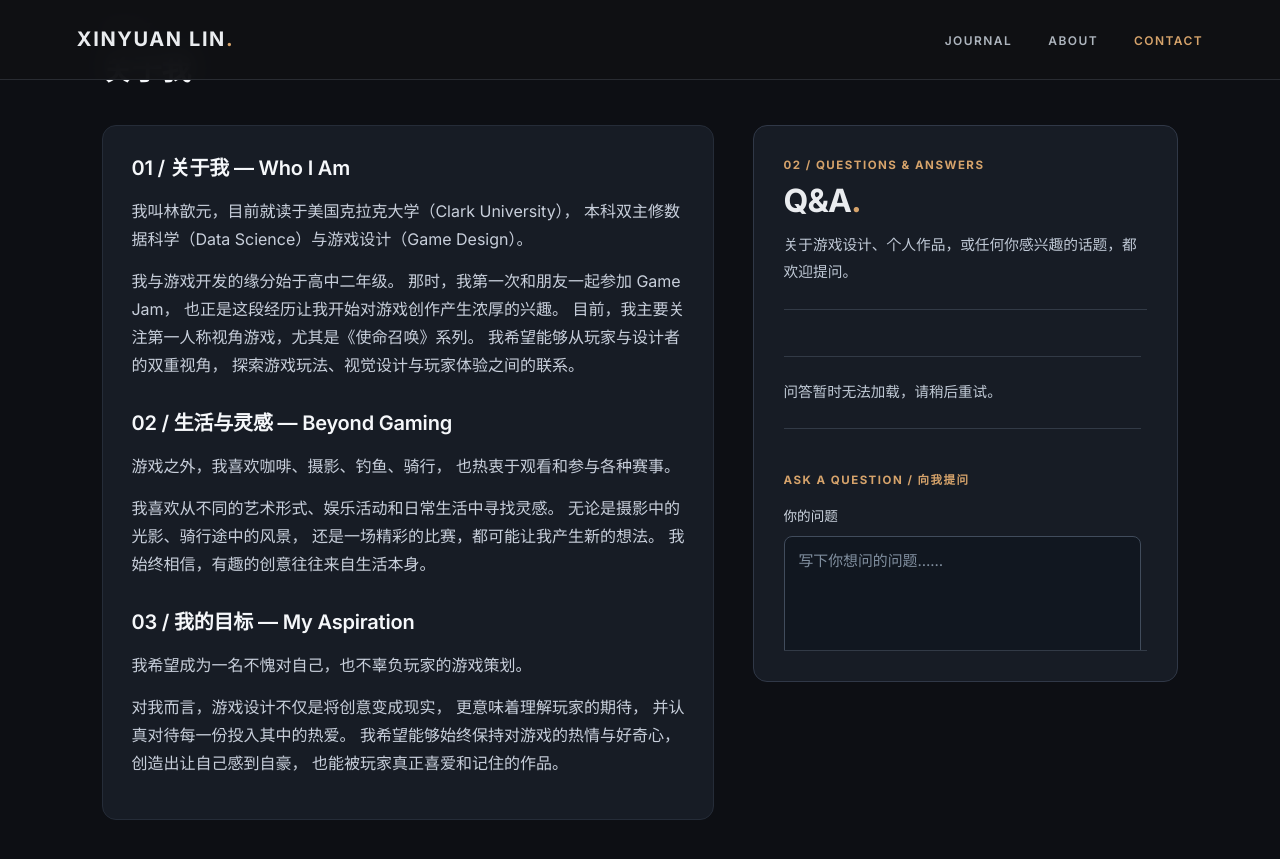
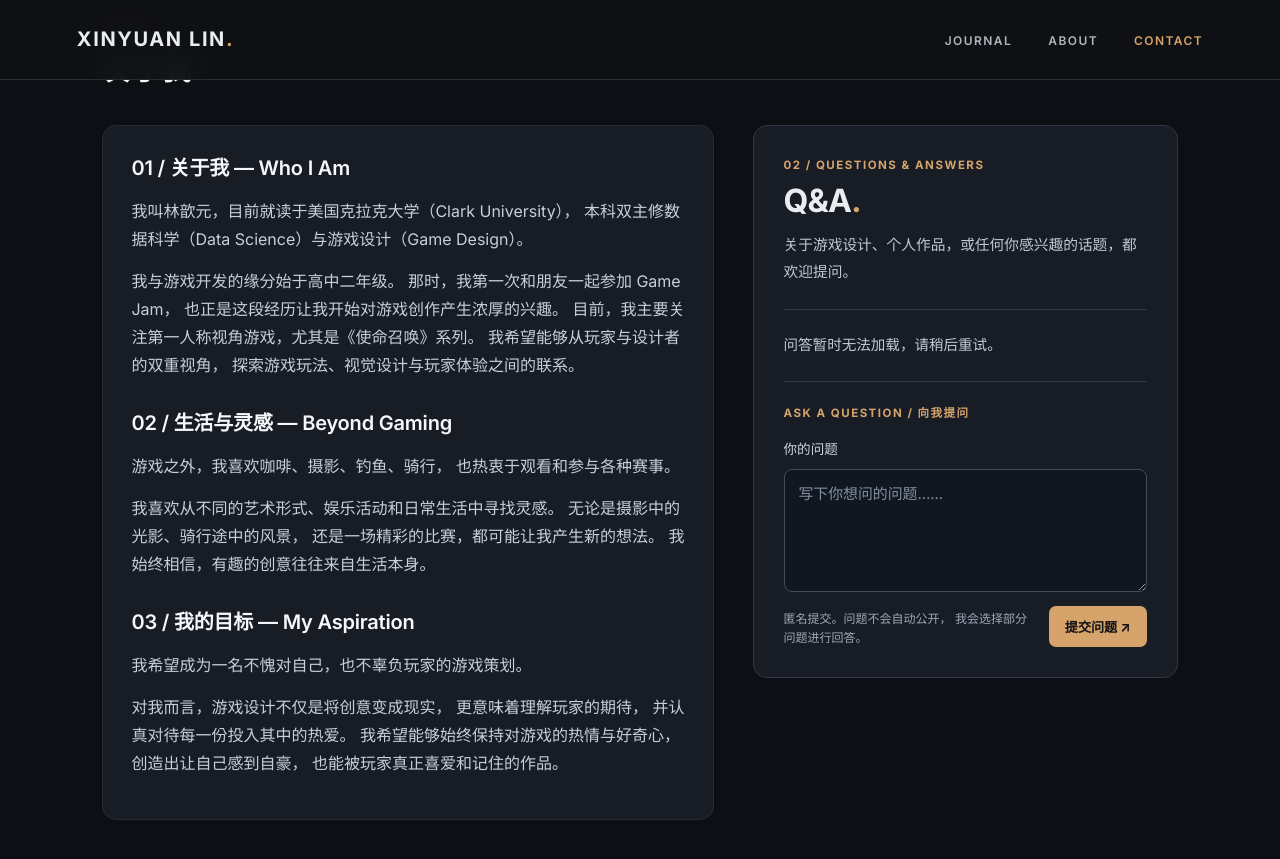
Before and after one commit to Emojiiiii/TOSAKA.github.io, a Jekyll site: the page built from index.html, in a window 1280 px wide and 900 px high, scrolled down 1782 px. Shown: the top 859 px of the window. Built offline with Jekyll 4.4.1, drawn with Linux system fonts in a browser that asks for light colours.

Commit message:
Refactor Q&A feed structure and loading message
Updated the Q&A section to improve structure and loading message.

```diff
--- a/_includes/about-qa.html
+++ b/_includes/about-qa.html
@@ -10,11 +10,11 @@
     <p class="qa-description">关于游戏设计、个人作品，或任何你感兴趣的话题，都欢迎提问。</p>
   </div>
 
-  <div class="qa-feed" aria-label="已公开的问答">
-    {% if visible_count == 0 %}
-      <p class="qa-empty">目前还没有公开的问答。欢迎留下第一个问题。</p>
-    {% endif %}
-    <!-- 已公开的问答：自动从 Cloudflare D1 加载 -->
+  <!-- ==========================================
+       公开 Q&A 列表
+       自动从 Cloudflare D1 读取
+       ========================================== -->
+
   <div
     class="qa-feed"
     id="qa-public-feed"
@@ -25,7 +25,6 @@
       正在加载公开问答……
     </p>
   </div>
-
 
   <!-- 访客匿名提问 -->
   <div class="qa-ask">
```
Lines whose indentation alone changed are shown as unchanged.
